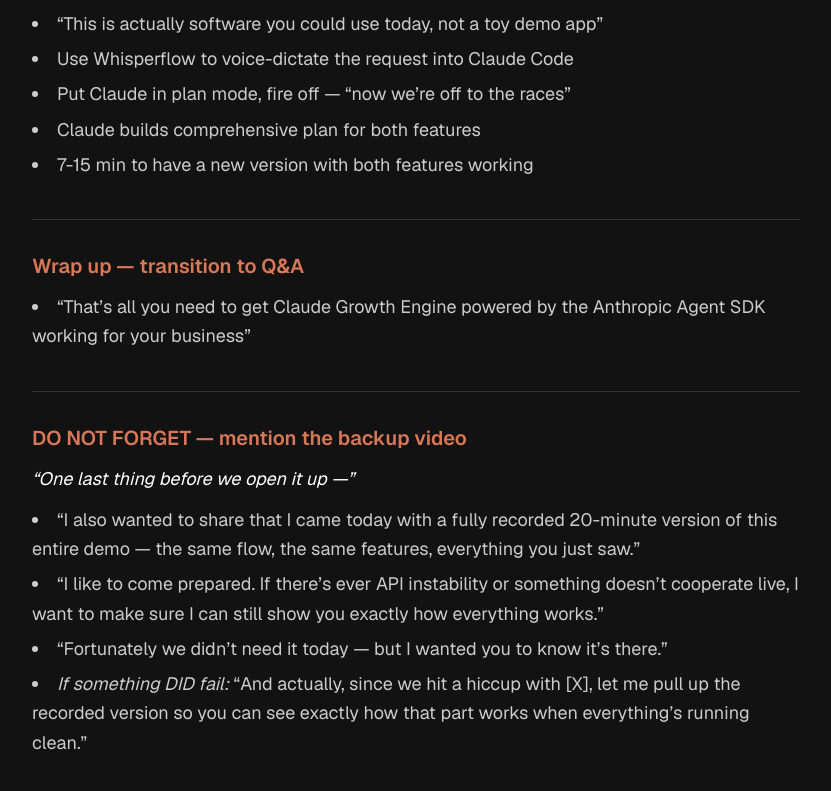
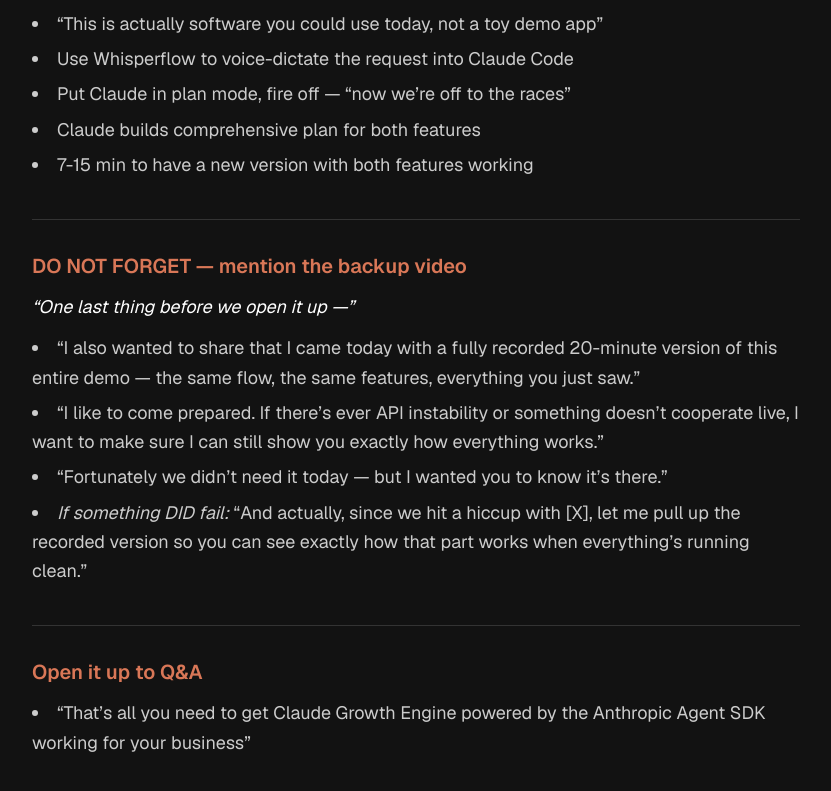
Before and after one commit to zackproser/claude-growth-engine, a Next.js app: page /script in a window 1280 px wide. Shown: the part 3733-4524 px from the top of the page, without its empty margins (224-1055 px from the left). Built offline with nearby package versions, Linux system fonts and the light colour scheme.

Commit message:
fix: reorder script — backup video before Q&A transition
Co-Authored-By: Claude Opus 4.6 (1M context) <noreply@anthropic.com>

```diff
--- a/src/app/script/page.tsx
+++ b/src/app/script/page.tsx
@@ -168,15 +168,7 @@ export default function ScriptPage() {
           </ul>
         </section>
 
-        {/* ── 14. TRANSITION TO Q&A ── */}
-        <section className="space-y-3 border-t border-[#333] pt-8">
-          <h2 className="text-xl font-semibold text-[#D97757]">Wrap up &mdash; transition to Q&amp;A</h2>
-          <ul className="list-disc list-inside space-y-1.5 text-lg leading-relaxed">
-            <li>&ldquo;That&rsquo;s all you need to get Claude Growth Engine powered by the Anthropic Agent SDK working for your business&rdquo;</li>
-          </ul>
-        </section>
-
-        {/* ── 15. FINAL OUTRO — THE VIDEO ── */}
+        {/* ── 14. FINAL OUTRO — THE VIDEO ── */}
         <section className="space-y-3 border-t border-[#333] pt-8">
           <h2 className="text-xl font-semibold text-[#D97757] text-2xl">DO NOT FORGET &mdash; mention the backup video</h2>
           <p className="text-lg text-white leading-relaxed italic">&ldquo;One last thing before we open it up &mdash;&rdquo;</p>
@@ -188,6 +180,14 @@ export default function ScriptPage() {
           </ul>
         </section>
 
+        {/* ── 15. TRANSITION TO Q&A ── */}
+        <section className="space-y-3 border-t border-[#333] pt-8">
+          <h2 className="text-xl font-semibold text-[#D97757]">Open it up to Q&amp;A</h2>
+          <ul className="list-disc list-inside space-y-1.5 text-lg leading-relaxed">
+            <li>&ldquo;That&rsquo;s all you need to get Claude Growth Engine powered by the Anthropic Agent SDK working for your business&rdquo;</li>
+          </ul>
+        </section>
+
         <div className="h-24" />
       </div>
     </div>
```
